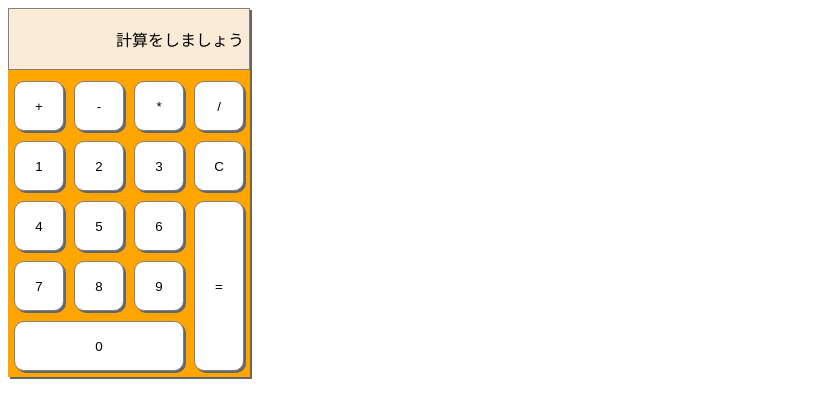
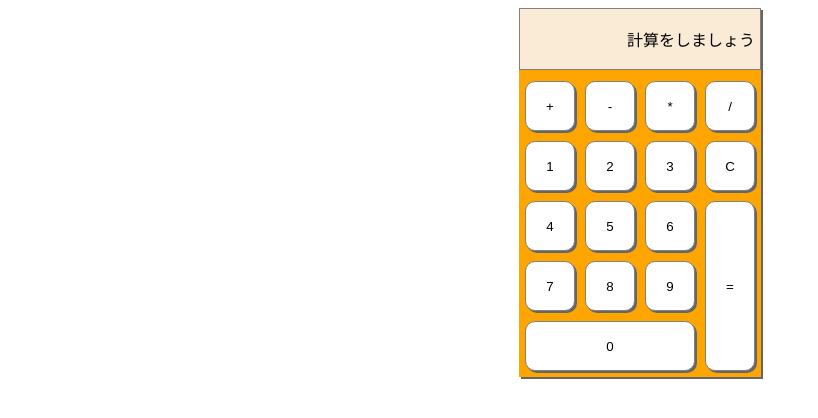
Before and after one commit to SN-2024-web/20241111, a plain HTML site: page index.html in a window 1280 px wide. Shown: the whole page, without its empty margins (0-818 px from the left). Drawn offline with Linux system fonts and the light colour scheme.

Commit message:
Update style.css

```diff
--- a/style.css
+++ b/style.css
@@ -1,3 +1,7 @@
+.container_wrapper {
+    text-align: center;
+}
+
 .container {
     display: inline-block;
     background-color: orange;
```
